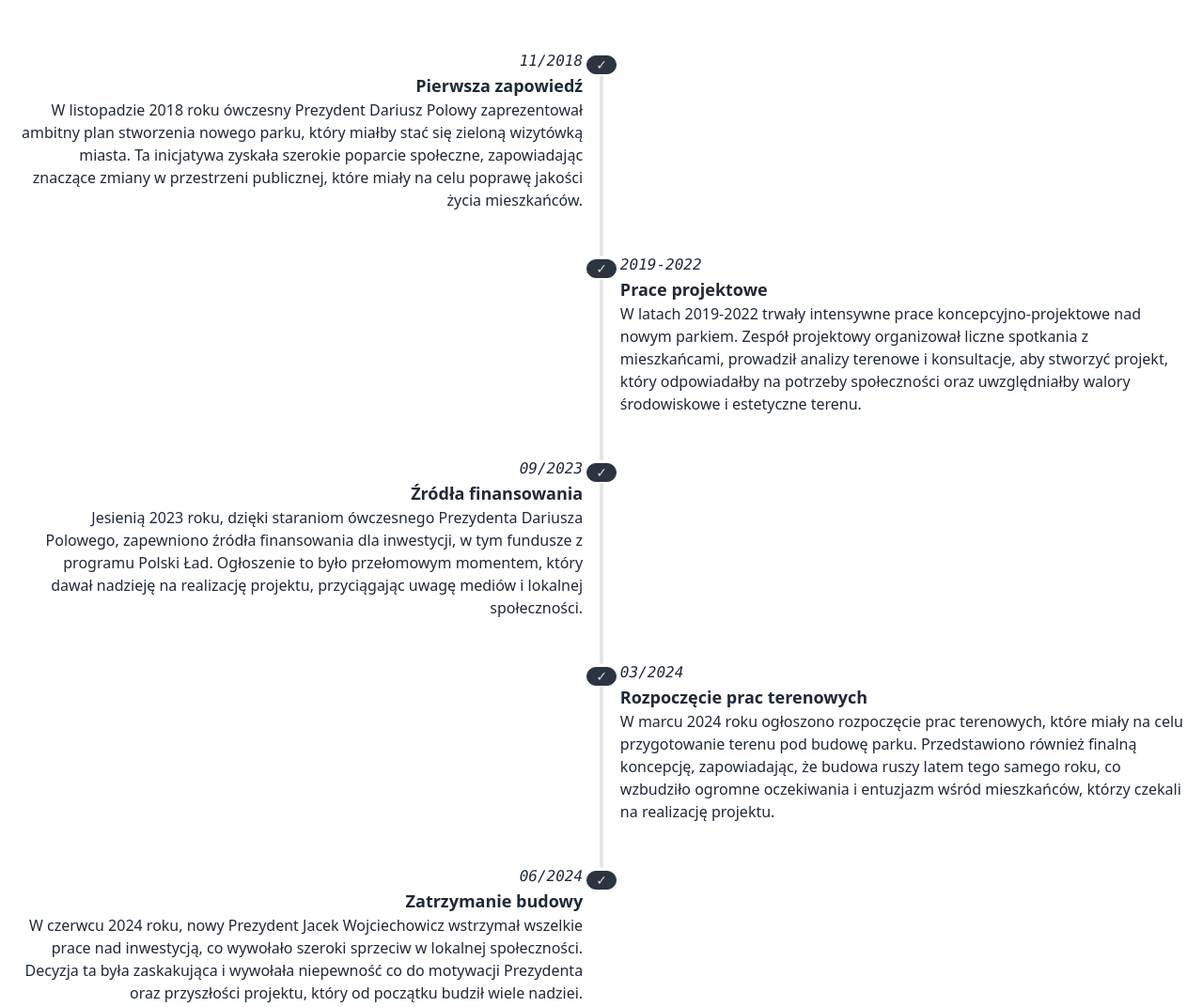
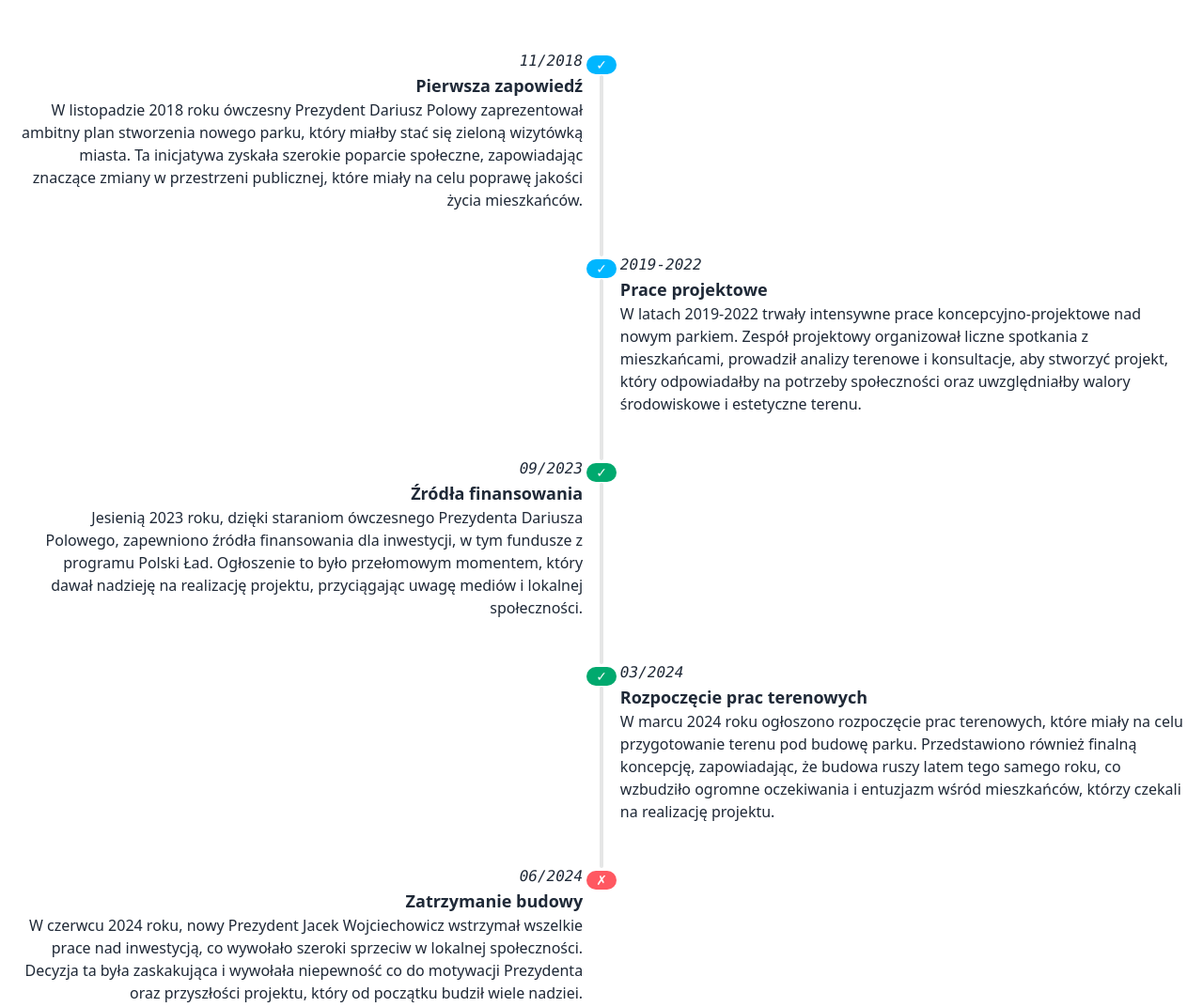
Before and after one commit to plkamilpawlik/parkraciborz, an Astro site: page /index.timeline in a window 1280 px wide. Shown: the whole page at 94% size. Built offline with nearby package versions, Linux system fonts and the light colour scheme; Astro itself is replaced by a stand-in of ours.

Commit message:
Updated timeline

```diff
--- a/src/pages/index.timeline.astro
+++ b/src/pages/index.timeline.astro
@@ -4,7 +4,7 @@
     >
         <li>
             <div class="timeline-middle">
-                <span class="badge badge-neutral aspect-square">✓</span>
+                <span class="aspect-square badge badge-info text-white">✓</span>
             </div>
             <div class="timeline-start mb-10 md:text-end">
                 <time class="font-mono italic">11/2018</time>
@@ -23,7 +23,7 @@
         <li>
             <hr />
             <div class="timeline-middle">
-                <span class="badge badge-neutral aspect-square">✓</span>
+                <span class="aspect-square badge badge-info text-white">✓</span>
             </div>
             <div class="timeline-end mb-10">
                 <time class="font-mono italic">2019-2022</time>
@@ -42,7 +42,9 @@
         <li>
             <hr />
             <div class="timeline-middle">
-                <span class="badge badge-neutral aspect-square">✓</span>
+                <span class="aspect-square badge badge-success text-white"
+                    >✓</span
+                >
             </div>
             <div class="timeline-start mb-10 md:text-end">
                 <time class="font-mono italic">09/2023</time>
@@ -61,7 +63,9 @@
         <li>
             <hr />
             <div class="timeline-middle">
-                <span class="badge badge-neutral aspect-square">✓</span>
+                <span class="aspect-square badge badge-success text-white"
+                    >✓</span
+                >
             </div>
             <div class="timeline-end mb-10">
                 <time class="font-mono italic">03/2024</time>
@@ -82,7 +86,8 @@
         <li>
             <hr />
             <div class="timeline-middle">
-                <span class="badge badge-neutral aspect-square">✓</span>
+                <span class="badge badge-error aspect-square text-white">✗</span
+                >
             </div>
             <div class="timeline-start mb-10 md:text-end">
                 <time class="font-mono italic">06/2024</time>
```
